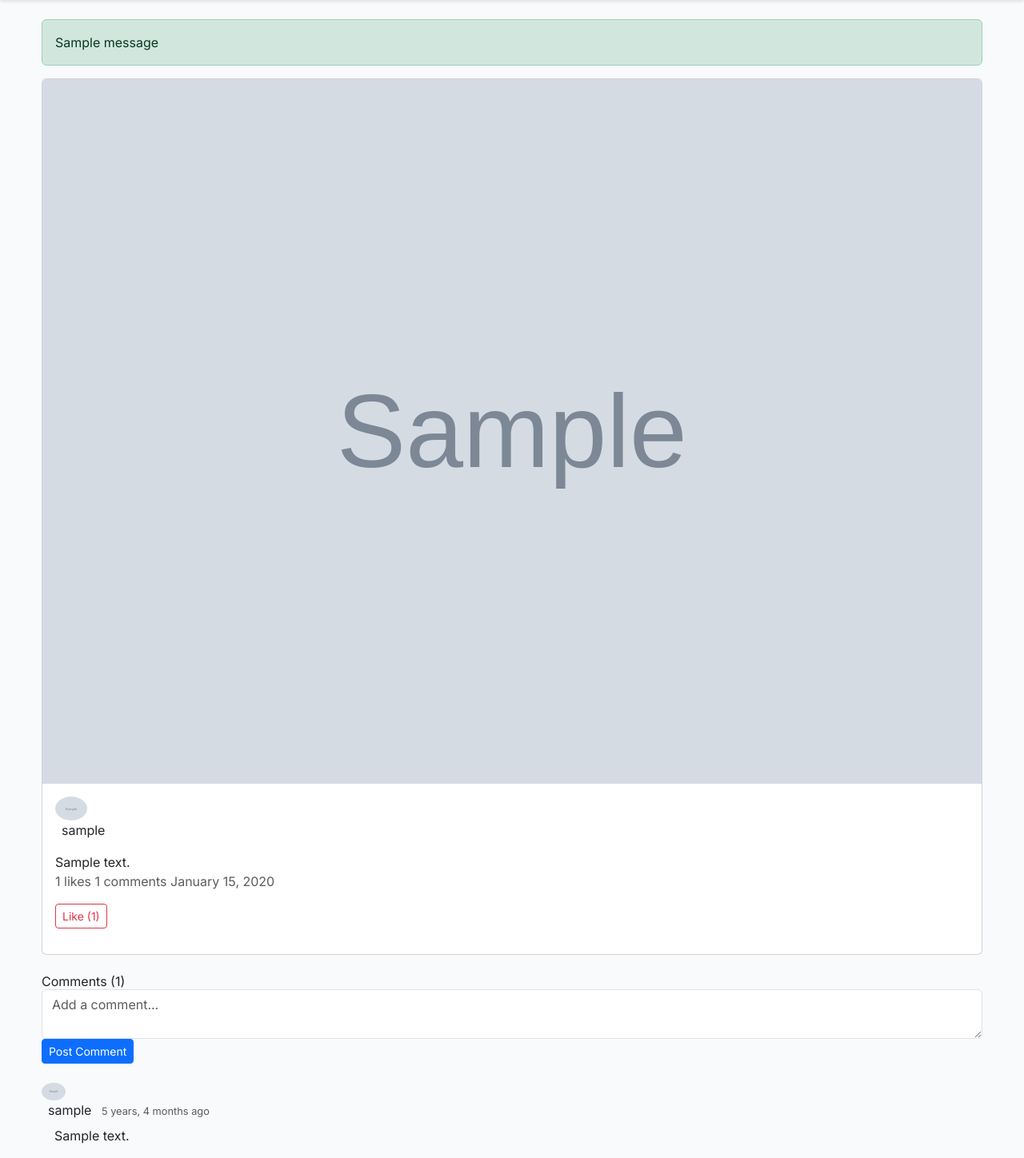
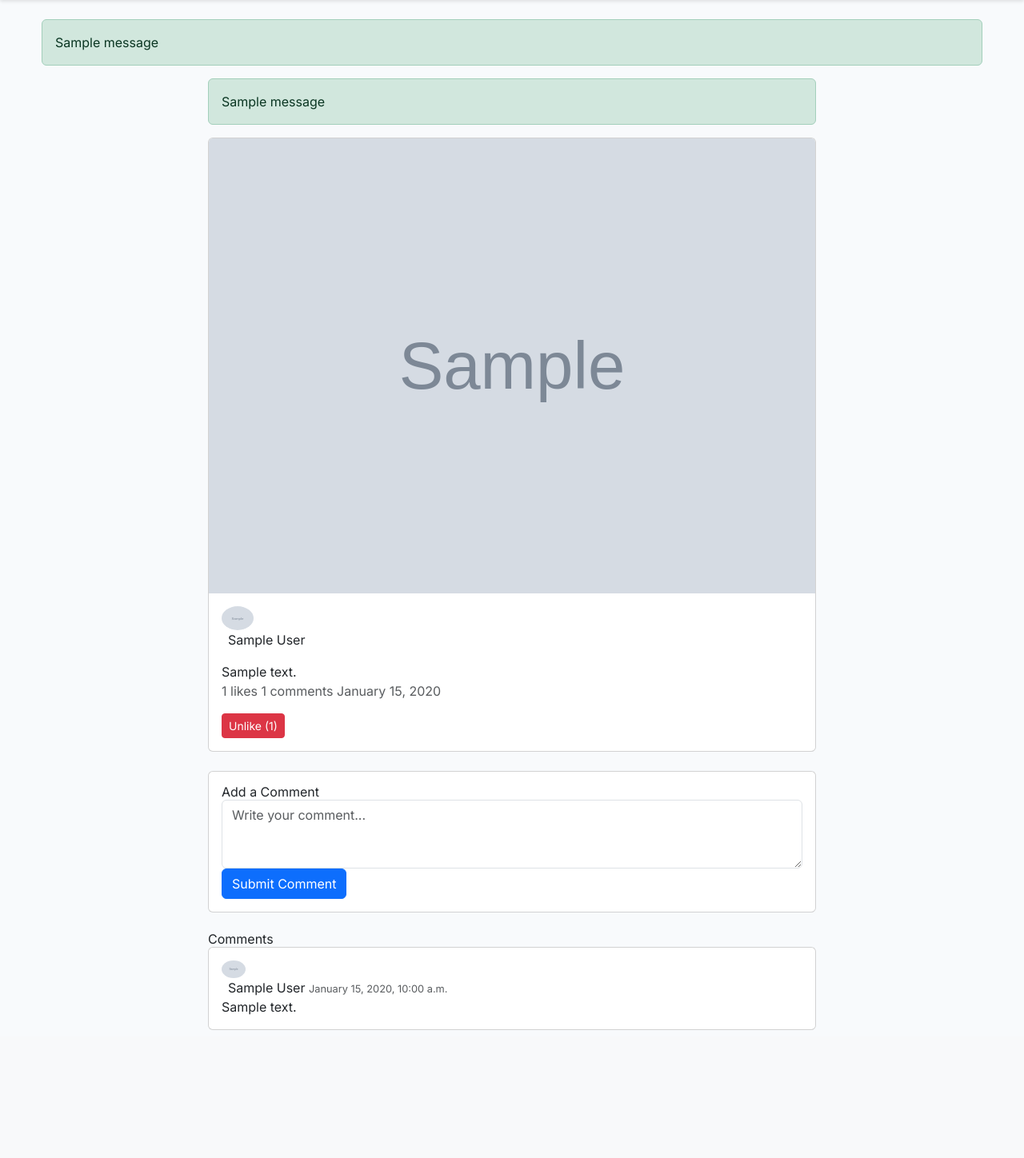
Before and after one commit to Mahrokh-M/Momentz, a Django app: page /posts/1/ in a window 1280 px wide. Shown: the part 56-1504 px from the top of the page at 80% size. After the commit the page ends 1344 px from the top, so only its background shows below. Run offline with Django 5.2, Linux system fonts and the light colour scheme; a user stored in the database is signed in; tables that the repository leaves empty hold one stand-in row (values such as "Sample post"); grey boxes marked "Sample" are stand-in pictures; one stand-in notice (Sample message) is shown.

Commit message:
Added comments

```diff
--- a/posts/views.py
+++ b/posts/views.py
@@ -161,45 +161,61 @@
 from django.db import connection
 from django.contrib.auth.decorators import login_required
 
+
 @login_required
 def post_detail(request, post_id):
     try:
         with connection.cursor() as cursor:
-            # Get post details
-            cursor.execute("""
-                SELECT P.post_id, P.content, P.image_url, P.created_at,
-                       U.user_id, U.username, U.full_name, U.picture_url,
-                       (SELECT COUNT(*) FROM Likes L WHERE L.post_id = P.post_id) AS like_count,
-                       (SELECT COUNT(*) FROM Comments C WHERE C.post_id = P.post_id) AS comment_count
+            cursor.execute(
+                """
+                SELECT
+                    P.post_id, P.content, P.image_url, P.created_at,
+                    U.user_id AS author_id, U.username AS author_username,
+                    U.full_name AS author_full_name, U.picture_url AS author_picture_url,
+                    (SELECT COUNT(*) FROM Likes L WHERE L.post_id = P.post_id) AS like_count,
+                    (SELECT COUNT(*) FROM Comments C WHERE C.post_id = P.post_id) AS comment_count,
+                    (SELECT 1 FROM Likes L WHERE L.post_id = P.post_id AND L.user_id = %s) AS is_liked
                 FROM Posts P
                 JOIN Users U ON P.user_id = U.user_id
                 WHERE P.post_id = %s
-            """, [post_id])
+                """,
+                [request.user.user_id, post_id],
+            )
+            columns = [col[0] for col in cursor.description]
+            post_data = cursor.fetchone()
+            if not post_data:
+                return HttpResponse("Post not found", status=404)
+            post = dict(zip(columns, post_data))
+            print(f"Raw post data: {post_data}")  # Debug
+            print(f"Post dict: {post}")  # Debug
+            post["is_liked"] = bool(post["is_liked"])
+            post["author_username"] = post.get("author_username") or "Unknown"
 
-            columns = [col[0] for col in cursor.description]
-            post = dict(zip(columns, cursor.fetchone()))
-
-            # Get comments
-            cursor.execute("""
-                SELECT C.comment_id, C.content, C.created_at,
-                       U.user_id, U.username, U.full_name, U.picture_url
+            cursor.execute(
+                """
+                SELECT
+                    C.comment_id, C.content, C.created_at,
+                    U.user_id AS commenter_id, U.username AS commenter_username,
+                    U.full_name AS commenter_full_name, U.picture_url AS commenter_picture_url
                 FROM Comments C
                 JOIN Users U ON C.user_id = U.user_id
                 WHERE C.post_id = %s
-                ORDER BY C.created_at DESC
-            """, [post_id])
+                ORDER BY C.created_at ASC
+                """,
+                [post_id],
+            )
+            columns = [col[0] for col in cursor.description]
+            comments = [dict(zip(columns, row)) for row in cursor.fetchall()]
+            print(f"Comments: {comments}")  # Debug
+            for comment in comments:
+                comment["commenter_username"] = comment.get("commenter_username") or "Unknown"
 
-            comments = [dict(zip([col[0] for col in cursor.description], row))
-                      for row in cursor.fetchall()]
-
-        return render(request, "posts/post_detail.html", {
-            "post": post,
-            "comments": comments
-        })
-
+        return render(
+            request, "posts/post_detail.html", {"post": post, "comments": comments}
+        )
     except Exception as e:
-        return render(request, "error.html", {"message": str(e)})
-
+        messages.error(request, f"Error loading post: {str(e)}")
+        return redirect("users:home")
 
 
 @login_required
--- a/templates/posts/post_detail.html
+++ b/templates/posts/post_detail.html
@@ -1,26 +1,43 @@
 {% extends 'base.html' %}
 
-{% block title %}Post by {{ post.username }}{% endblock %}
+{% block title %}Post Details{% endblock %}
 
 {% block content %}
-<div class="post-detail">
+<div class="container">
+    <div class="row">
+        <div class="col-md-8 mx-auto">
+            {% if messages %}
+                {% for message in messages %}
+                    <div class="alert alert-{{ message.tags }}">
+                        {{ message }}
+                    </div>
+                {% endfor %}
+            {% endif %}
+
+            <!-- Post Details -->
             <div class="card mb-4">
                 {% if post.image_url %}
                     <img src="{{ post.image_url }}" class="card-img-top" alt="Post image">
                 {% endif %}
                 <div class="card-body">
                     <div class="post-header mb-3">
-                <img src="{{ post.picture_url|default:'/static/images/default_avatar.jpg' }}"
+                        <img src="{{ post.author_picture_url|default:'/static/images/default_avatar.jpg' }}"
                              class="rounded-circle" width="40" height="40">
-                <a href="{% url 'users:profile' post.username %}" class="ml-2">{{ post.username }}</a>
+                        {% if post.author_username and post.author_username != "" %}
+                            <a href="{% url 'users:profile' post.author_username %}" class="ml-2">
+                                {{ post.author_full_name|default:post.author_username }}
+                            </a>
+                        {% else %}
+                            <span class="ml-2">Unknown User</span>
+                        {% endif %}
                     </div>
                     <p class="card-text">{{ post.content }}</p>
                     <div class="post-stats mb-3">
                         <span class="text-muted" id="like-count-{{ post.post_id }}">{{ post.like_count }} likes</span>
-                <span class="text-muted" id="comment-count">{{ post.comment_count }} comments</span>
+                        <span class="text-muted">{{ post.comment_count }} comments</span>
                         <span class="text-muted">{{ post.created_at|date:"F j, Y" }}</span>
                     </div>
-            <div class="post-actions mb-3">
+                    <div class="post-actions">
                         <form action="{% url 'posts:like' post.post_id %}" method="post" class="like-form d-inline" data-post-id="{{ post.post_id }}">
                             {% csrf_token %}
                             <button type="submit" class="btn btn-sm btn-{% if post.is_liked %}danger{% else %}outline-danger{% endif %}" id="like-btn-{{ post.post_id }}">
@@ -31,123 +48,46 @@
                 </div>
             </div>
 
-    <div class="comments-section">
-        <h5>Comments (<span id="comment-count">{{ post.comment_count }}</span>)</h5>
-
-        <form method="post" action="{% url 'posts:comment' post.post_id %}" class="comment-form mb-4" data-post-id="{{ post.post_id }}">
+            <!-- Comment Form -->
+            <div class="card mb-4">
+                <div class="card-body">
+                    <h5>Add a Comment</h5>
+                    <form action="{% url 'posts:comment' post.post_id %}" method="post" id="comment-form">
                         {% csrf_token %}
                         <div class="form-group">
-                <textarea name="content" class="form-control" rows="2" placeholder="Add a comment..." required maxlength="500"></textarea>
+                            <textarea name="content" class="form-control" rows="3" placeholder="Write your comment..." required></textarea>
                         </div>
-            <button type="submit" class="btn btn-primary btn-sm" id="comment-submit-btn">Post Comment</button>
-            <div id="comment-error" class="text-danger mt-2" style="display: none;"></div>
+                        <button type="submit" class="btn btn-primary">Submit Comment</button>
                     </form>
+                </div>
+            </div>
 
-        <div id="comments-list">
+            <!-- Comments Section -->
+            <div class="comments">
+                <h5>Comments</h5>
                 {% for comment in comments %}
-            <div class="comment mb-3" data-comment-id="{{ comment.comment_id }}">
+                    <div class="card mb-2">
+                        <div class="card-body">
                             <div class="comment-header">
-                    <img src="{{ comment.picture_url|default:'/static/images/default-profile.png' }}"
+                                <img src="{{ comment.commenter_picture_url|default:'/static/images/default_avatar.jpg' }}"
                                      class="rounded-circle" width="30" height="30">
-                    <a href="{% url 'users:profile' comment.username %}" class="ml-2">{{ comment.username }}</a>
-                    <small class="text-muted ml-2">{{ comment.created_at|timesince }} ago</small>
+                                {% if comment.commenter_username and comment.commenter_username != "" %}
+                                    <a href="{% url 'users:profile' comment.commenter_username %}" class="ml-2">
+                                        {{ comment.commenter_full_name|default:comment.commenter_username }}
+                                    </a>
+                                {% else %}
+                                    <span class="ml-2">Unknown User</span>
+                                {% endif %}
+                                <small class="text-muted">{{ comment.created_at|date:"F j, Y, g:i a" }}</small>
                             </div>
-                <div class="comment-body ml-4 mt-2">
-                    <p>{{ comment.content }}</p>
-                    {% if comment.parent_comment_id %}
-                    <small class="text-muted">Replying to comment {{ comment.parent_comment_id }}</small>
-                    {% endif %}
+                            <p class="card-text">{{ comment.content }}</p>
                         </div>
                     </div>
                 {% empty %}
-            <p id="no-comments">No comments yet.</p>
+                    <p>No comments yet.</p>
                 {% endfor %}
             </div>
         </div>
     </div>
-
-{% block scripts %}
-<script>
-$(document).ready(function() {
-    $('.like-form').on('submit', function(e) {
-        e.preventDefault();
-        var form = $(this);
-        var postId = form.data('post-id');
-        var button = $('#like-btn-' + postId);
-        button.prop('disabled', true).text('Loading...');
-
-        $.ajax({
-            url: form.attr('action'),
-            type: 'POST',
-            data: form.serialize(),
-            dataType: 'json',
-            success: function(response) {
-                if (response.success) {
-                    $('#like-count-' + postId).text(response.like_count);
-                    if (response.is_liked) {
-                        button.removeClass('btn-outline-danger').addClass('btn-danger').text('Unlike (' + response.like_count + ')');
-                    } else {
-                        button.removeClass('btn-danger').addClass('btn-outline-danger').text('Like (' + response.like_count + ')');
-                    }
-                }
-            },
-            error: function(xhr) {
-                $('#comment-error').text(xhr.responseJSON.message || 'An error occurred').show();
-            },
-            complete: function() {
-                button.prop('disabled', false);
-            }
-        });
-    });
-
-    $('.comment-form').on('submit', function(e) {
-        e.preventDefault();
-        var form = $(this);
-        var postId = form.data('post-id');
-        var button = $('#comment-submit-btn');
-        button.prop('disabled', true).text('Posting...');
-        $('#comment-error').hide();
-
-        $.ajax({
-            url: form.attr('action'),
-            type: 'POST',
-            data: form.serialize(),
-            dataType: 'json',
-            success: function(response) {
-                if (response.success) {
-                    var comment = response.comment;
-                    var commentHtml = `
-                        <div class="comment mb-3" data-comment-id="${comment.comment_id}">
-                            <div class="comment-header">
-                                <img src="${comment.picture_url}" class="rounded-circle" width="30" height="30">
-                                <a href="{% url 'users:profile' comment.username %}" class="ml-2">${comment.username}</a>
-                                <small class="text-muted ml-2">Just now</small>
 </div>
-                            <div class="comment-body ml-4 mt-2">
-                                <p>${comment.content}</p>
-                                ${comment.parent_comment_id ? '<small class="text-muted">Replying to comment ' + comment.parent_comment_id + '</small>' : ''}
-                            </div>
-                        </div>
-                    `;
-                    if ($('#no-comments').length) {
-                        $('#no-comments').remove();
-                    }
-                    $('#comments-list').prepend(commentHtml);
-                    $('#comment-count').text(response.comment_count);
-                    form.find('textarea').val('');
-                } else {
-                    $('#comment-error').text(response.message).show();
-                }
-            },
-            error: function(xhr) {
-                $('#comment-error').text(xhr.responseJSON.message || 'An error occurred').show();
-            },
-            complete: function() {
-                button.prop('disabled', false).text('Post Comment');
-            }
-        });
-    });
-});
-</script>
 {% endblock %}
-{% endblock %}
```
Lines whose indentation alone changed are shown as unchanged.
